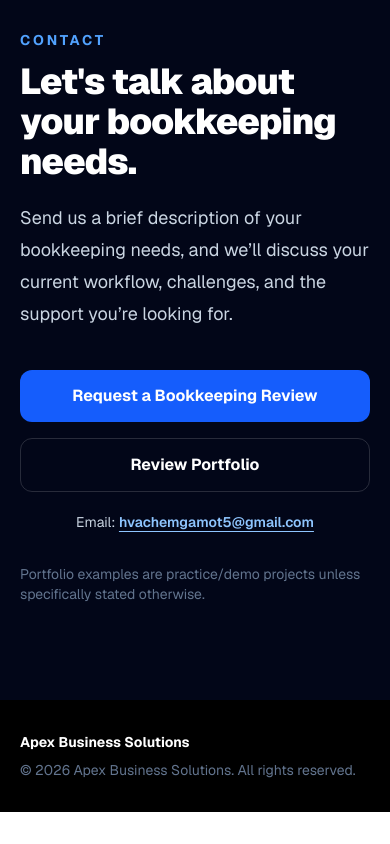
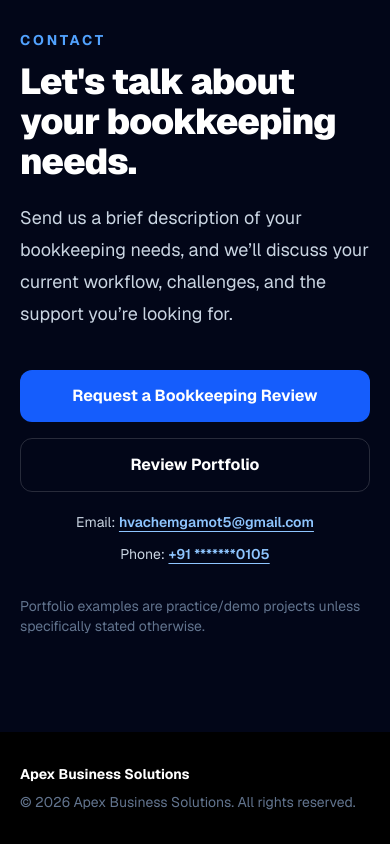
Before and after one commit to hvachemgamot5/ApexBusinessSolutions, a Next.js app: page / in a window 390 px wide. Shown: the part 7386-8230 px from the top of the page. Before the commit the page ends 8198 px from the top, so only its background shows below. Built offline with nearby package versions, Linux system fonts and the light colour scheme.

Commit message:
Add masked clickable business phone number

```diff
--- a/app/page.tsx
+++ b/app/page.tsx
@@ -204,6 +204,9 @@ export default function Home() {
           <p className="mt-5 text-center text-sm text-slate-300 sm:text-left">
             Email: <a href="mailto:hvachemgamot5@gmail.com" className="font-semibold text-blue-300 underline underline-offset-4 hover:text-white">hvachemgamot5@gmail.com</a>
           </p>
+          <p className="mt-3 text-center text-sm text-slate-300 sm:text-left">
+            Phone: <a href="tel:+919799040105" className="font-semibold text-blue-300 underline underline-offset-4 hover:text-white" aria-label="Call Apex Business Solutions">+91 *******0105</a>
+          </p>
           <p className="mt-8 text-sm text-slate-500">Portfolio examples are practice/demo projects unless specifically stated otherwise.</p>
         </div>
       </section>
```
